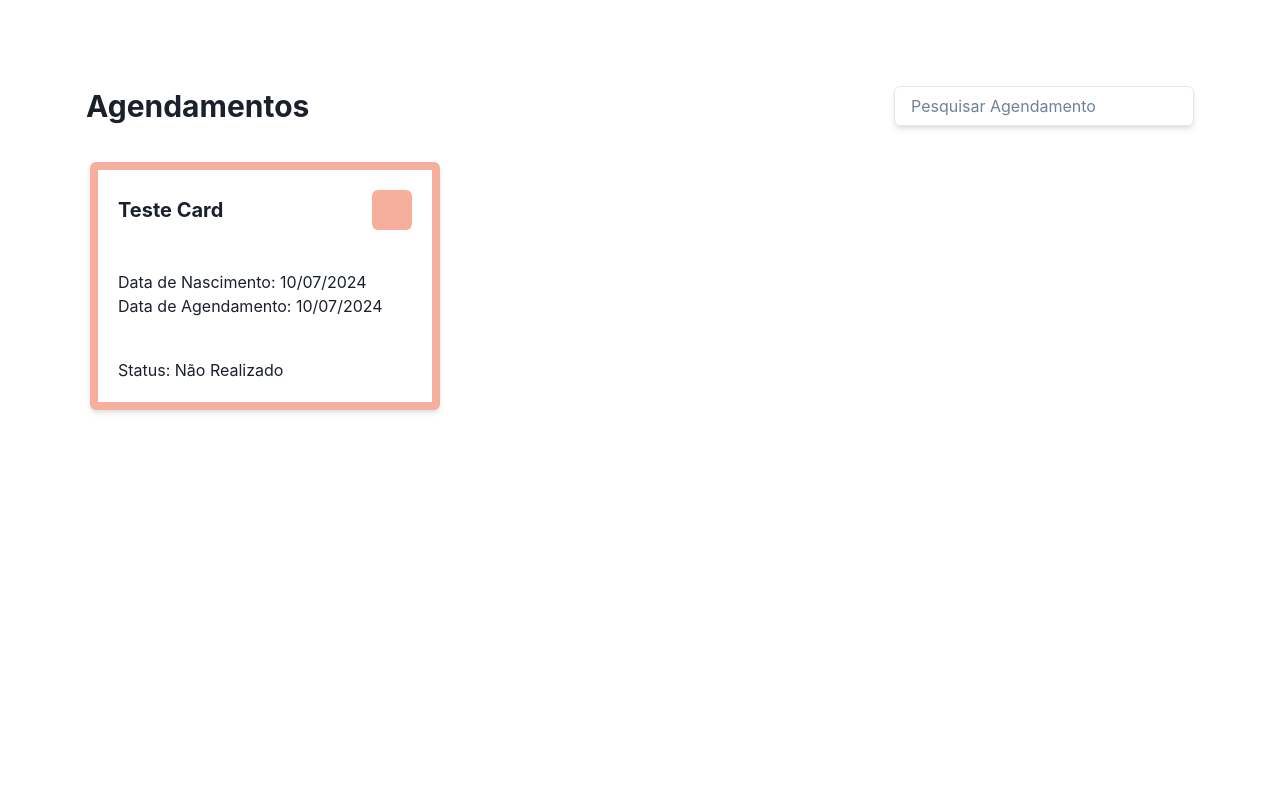
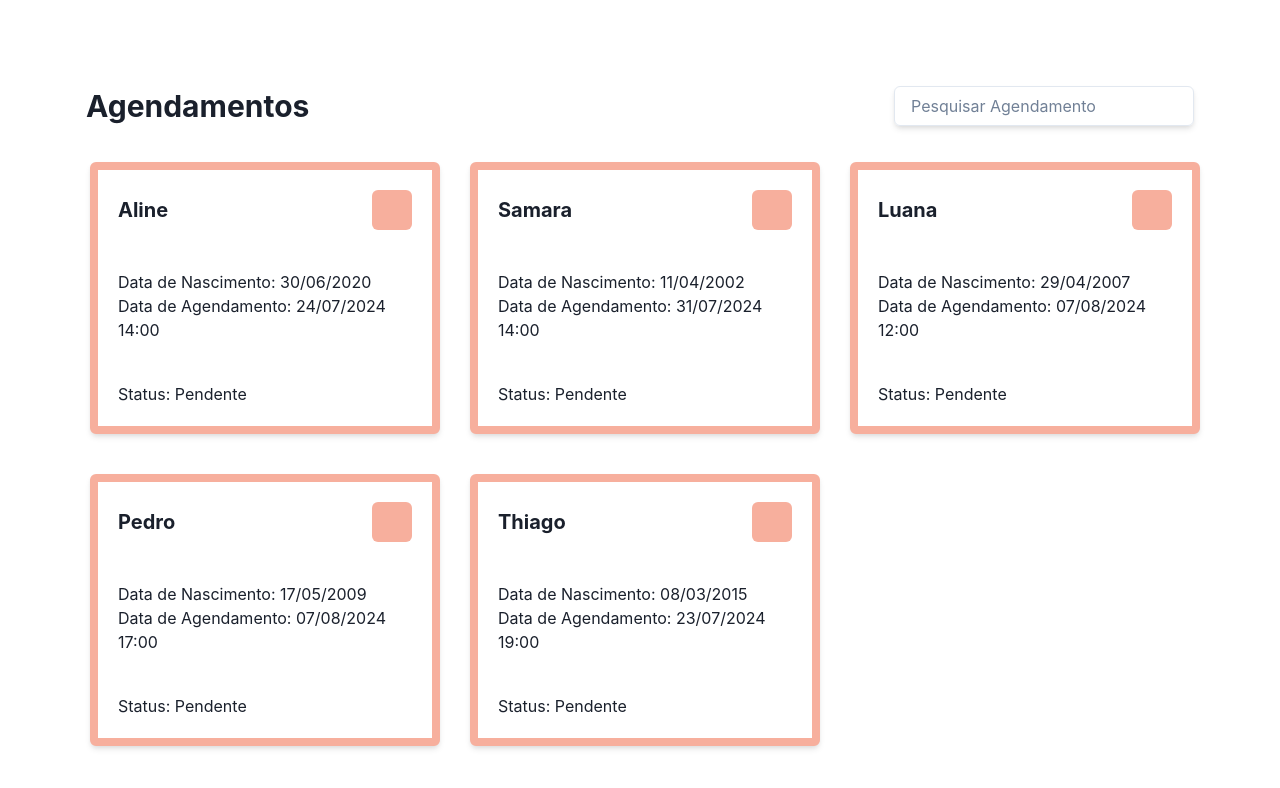
Before and after one commit to SamsSouza22/FrontendPitang2024, a React (Vite) app in the folder frontend/: page /agendamentos in a window 1280 px wide. Shown: the top 788 px of the page. Built offline with nearby package versions, Linux system fonts and the light colour scheme; data requests are answered from the project's data file.

Commit message:
:sparkles: feat: Ajustes para solicitação correta dos agendamentos

```diff
--- a/frontend/src/components/CardAgendamento.jsx
+++ b/frontend/src/components/CardAgendamento.jsx
@@ -10,20 +10,19 @@ import {
 } from "@chakra-ui/react";
 import PropTypes from "prop-types";
 
-const CardAgendamento = ({ nome, dataNasc, dataAgend, status }) => {
-  const formatarData = (data) => {
-    if (isNaN(data)) {
-      throw new Error("Data inválida");
+const CardAgendamento = ({ nome, nascData, agendData, status }) => {
+  const formatarData = (data, manterHora = false) => {
+    const [dataNova, hora] = data.split("T");
+    const novaData = dataNova.split("-");
+    if (manterHora) {
+      return `${novaData[2]}/${novaData[1]}/${novaData[0]} ${hora.substring(0,5)}`;
     }
 
-    const dia = String(data.getDate()).padStart(2, "0"); // Dia do mês
-    const mes = String(data.getMonth() + 1).padStart(2, "0"); // Mês é zero-indexado
-    const ano = data.getFullYear();
+    return `${novaData[2]}/${novaData[1]}/${novaData[0]}`;
+  };
 
-    return `${dia}/${mes}/${ano}`;
-  };
-  const dataNascFormat = formatarData(dataNasc);
-  const dataAgendFormat = formatarData(dataAgend);
+  const dataNascFormat = formatarData(nascData);
+  const dataAgendFormat = formatarData(agendData, true);
   return (
     <Card
       width="350px"
@@ -61,10 +60,10 @@ const CardAgendamento = ({ nome, dataNasc, dataAgend, status }) => {
 };
 
 CardAgendamento.propTypes = {
-  id: PropTypes.number.isRequired,
+  id: PropTypes.string.isRequired,
   nome: PropTypes.string.isRequired,
-  dataNasc: PropTypes.instanceOf(Date).isRequired,
-  dataAgend: PropTypes.instanceOf(Date).isRequired,
+  nascData: PropTypes.string.isRequired,
+  agendData: PropTypes.string.isRequired,
   status: PropTypes.string.isRequired,
 };
 
--- a/frontend/src/pages/VisualizarAgendamentos.jsx
+++ b/frontend/src/pages/VisualizarAgendamentos.jsx
@@ -1,7 +1,25 @@
-import { Container, Flex, Heading, Input, Box } from "@chakra-ui/react";
+import { useState, useEffect } from "react";
+import {
+  Container,
+  Flex,
+  Heading,
+  Input,
+  Box,
+  SimpleGrid,
+} from "@chakra-ui/react";
 import CardAgendamento from "../components/CardAgendamento";
 
 const VisualizarAgendamentos = () => {
+  const [agendamentos, setAgendamentos] = useState([]);
+
+  useEffect(() => {
+    fetch("http://localhost:3000/agendamentos")
+      .then((response) => response.json())
+      .then((data) => {
+        setAgendamentos(data);
+      });
+  }, []);
+
   return (
     <Container p={70} maxW="2x" centerContent>
       <Flex as="header" width="100%" alignItems="center" p={4}>
@@ -17,13 +35,11 @@ const VisualizarAgendamentos = () => {
         />
       </Flex>
       <Box p={5} width="100%" minHeight="500px">
-        <CardAgendamento
-          id={1}
-          nome="Teste Card"
-          dataNasc={new Date()}
-          dataAgend={new Date()}
-          status="Não Realizado"
-        />
+        <SimpleGrid columns={{ base: 1, sm: 2, md: 2, lg: 3 }} spacing={10}>
+          {agendamentos.map((agendamento) => (
+            <CardAgendamento key={agendamento.id} {...agendamento} />
+          ))}
+        </SimpleGrid>
       </Box>
     </Container>
   );
```
